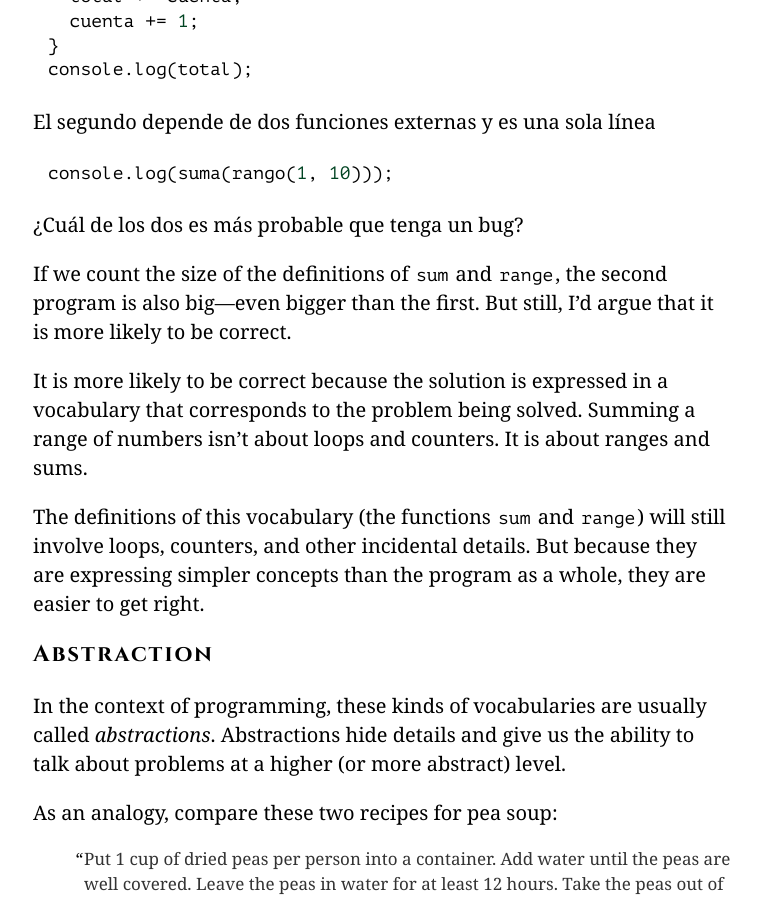
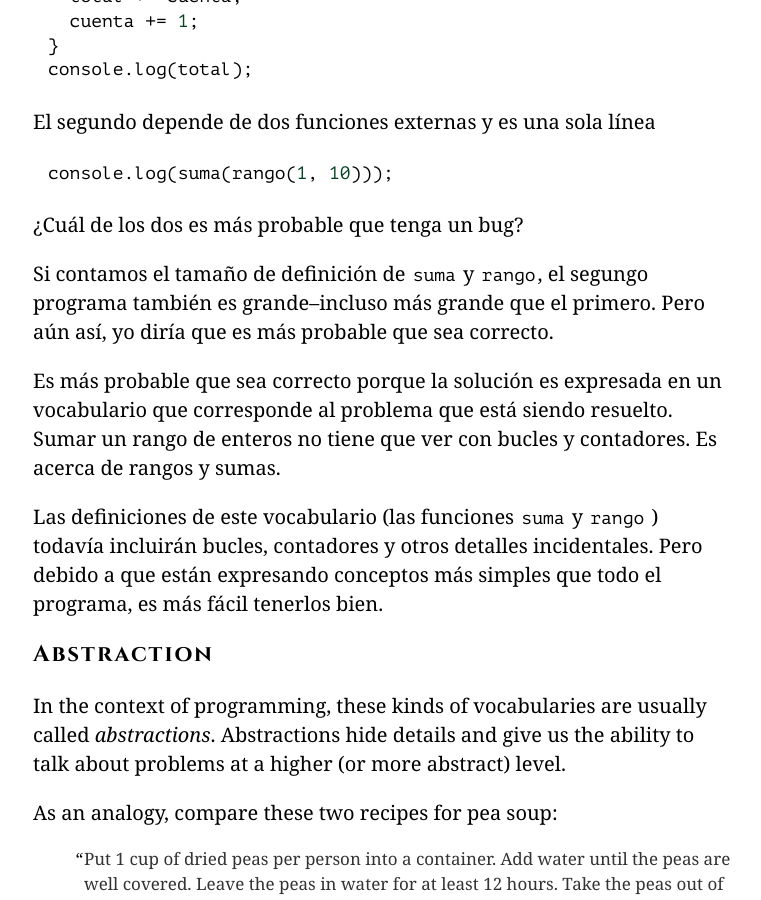
Before and after one commit to hectorip/Eloquent-JavaScript-ES-online, a Jekyll site: the page chapters/05_higher_order.html, which Jekyll copies as it is, in a window 1280 px wide and 900 px high, scrolled down 764 px. Shown: the whole window, without its empty margins (257-1018 px from the left). Built offline with Jekyll 4.4.1, drawn with Linux system fonts in a browser that asks for light colours; nearby versions of some CDN libraries; library files that are not in the unit come from our copies.

Commit message:
Into capítulo 5

```diff
--- a/chapters/05_higher_order.html
+++ b/chapters/05_higher_order.html
@@ -61,17 +61,19 @@ en la introducción. El primero es auto-contenido y tiene seis líneas de longit
 <p><a class=p_ident id="p_CAz3W6h9Mx" href="#p_CAz3W6h9Mx"></a>El segundo depende de dos funciones externas y es una sola línea</p>
 <pre data-language="javascript" class="snippet cm-s-default"><a class=c_ident id="c_m18mTx5lPD" href="#c_m18mTx5lPD"></a><span class="cm-variable">console</span>.<span class="cm-property">log</span>(<span class="cm-variable">suma</span>(<span class="cm-variable">rango</span>(<span class="cm-number">1</span>, <span class="cm-number">10</span>)));</pre>
 <p><a class=p_ident id="p_vcKbefQCCq" href="#p_vcKbefQCCq"></a>¿Cuál de los dos es más probable que tenga un bug?</p>
-<p><a class=p_ident id="p_G+ApGqjOk4" href="#p_G+ApGqjOk4"></a>If we count the size of the definitions of <code>sum</code> and
-<code>range</code>, the second program is also big—even bigger than the first.
-But still, I&#8217;d argue that it is more likely to be correct.</p>
-<p><a class=p_ident id="p_pkQRvZqQ0u" href="#p_pkQRvZqQ0u"></a>It is more likely to
-be correct because the solution is expressed in a vocabulary that
-corresponds to the problem being solved. Summing a range of
-numbers isn&#8217;t about loops and counters. It is about ranges and sums.</p>
-<p><a class=p_ident id="p_VwxmDNivhe" href="#p_VwxmDNivhe"></a>The definitions of this vocabulary (the functions <code>sum</code> and <code>range</code>)
-will still involve loops, counters, and other incidental details. But
-because they are expressing simpler concepts than the program as a
-whole, they are easier to get right.</p>
+<p><a class=p_ident id="p_kr8iBt6cDE" href="#p_kr8iBt6cDE"></a>Si contamos el tamaño de definición de
+<code>suma</code> y <code>rango</code>, el segungo programa también es grande–incluso más
+grande que el primero. Pero aún así, yo diría que es más probable
+que sea correcto.</p>
+<p><a class=p_ident id="p_IYD9ytOHV0" href="#p_IYD9ytOHV0"></a>Es más probable que
+sea correcto porque la solución es expresada en un vocabulario que
+corresponde al problema que está siendo resuelto. Sumar un rango de
+enteros no tiene que ver con bucles y contadores. Es acerca de
+rangos y sumas.</p>
+<p><a class=p_ident id="p_ZlewBMg1Zu" href="#p_ZlewBMg1Zu"></a>Las definiciones de este vocabulario (las funciones <code>suma</code> y <code>rango</code> )
+todavía incluirán bucles, contadores y otros detalles incidentales.
+Pero debido a que están expresando conceptos más simples que todo el
+programa, es más fácil tenerlos bien.</p>
 <h2><a class=h_ident id="h_j9ps8qrlyo" href="#h_j9ps8qrlyo"></a>Abstraction</h2>
 <p><a class=p_ident id="p_ZPK6t/LrMG" href="#p_ZPK6t/LrMG"></a>In the context of programming, these kinds of vocabularies are usually
 called <em>abstractions</em>. Abstractions hide details and give us the
```
Also changed, not shown: 1 other file.
